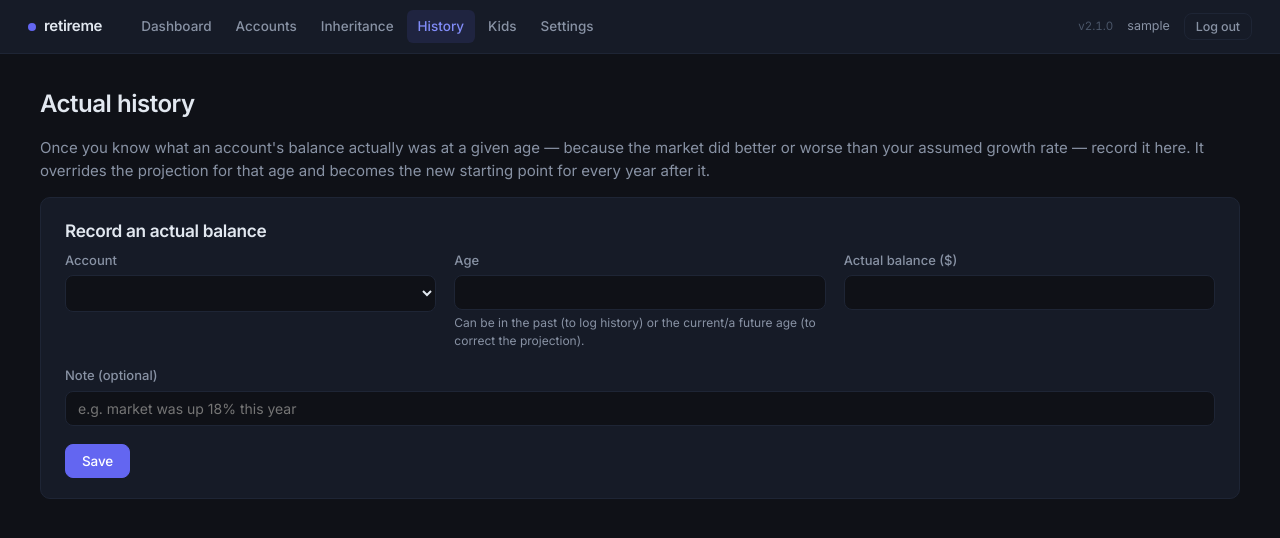
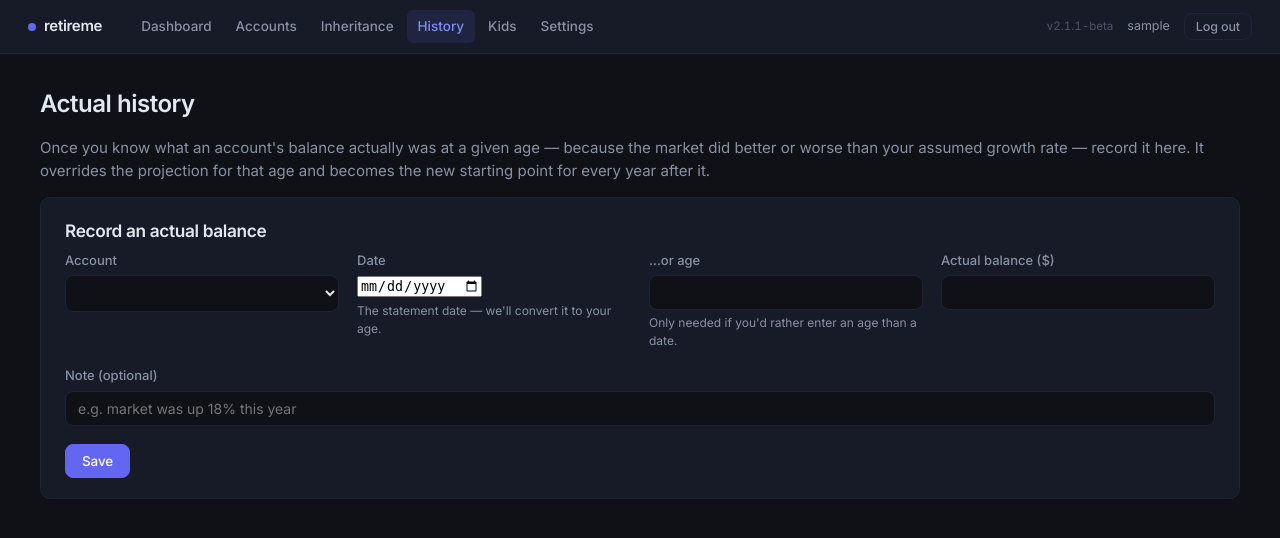
Before and after one commit to SimonBrooker/retireme, a Flask app: page /history/ in a window 1280 px wide. Shown: the top 538 px of the page. Run offline with Flask 3, Linux system fonts and the light colour scheme; a user stored in the database is signed in; tables that the repository leaves empty hold one stand-in row (values such as "Sample post"); lists and menus that the app fills with data are empty; parts of the project's set-up code (start-up, migrations or seed data) failed here and were passed over.

Commit message:
v2.1.1-beta: record actuals by date, not just age
Actuals can now be entered by calendar date on both the History page
(adult accounts, when a profile date of birth is set) and the Kids page
(always, since a child's DOB is required). The date is converted to the
owner's age via the existing calculate_age(), so the projection engine
and the age-based charts are unchanged — a date is just a nicer way to
produce the age number.

- New nullable Snapshot.snapshot_date column (added via _ensure_schema);
  `age` remains the engine's source of truth.
- Shared resolve_actual_age() helper: a submitted date wins when a DOB is
  available, otherwise the explicit age field is used. Age-only entry
  still works (e.g. adult accounts with no DOB).
- Forms show a date picker with a live "→ age N" preview (actuals-date.js,
  matching the server's completed-years convention); tables gained a Date
  column.
- Export/import round-trips the optional date; older backups without it
  still import fine.

Known limitation: annual granularity — two dates within the same age-year
map to the same age, and the later reading wins.

```diff
--- a/app/__init__.py
+++ b/app/__init__.py
@@ -11,7 +11,7 @@ from werkzeug.middleware.proxy_fix import ProxyFix
 from app.extensions import db, login_manager, limiter
 
 
-APP_VERSION = "2.1.0"
+APP_VERSION = "2.1.1-beta"
 
 
 def create_app():
@@ -280,6 +280,11 @@ def _ensure_schema():
             conn.execute(text("ALTER TABLE account ADD COLUMN child_id INTEGER"))
             conn.commit()
 
+        snapshot_cols = {row[1] for row in conn.execute(text("PRAGMA table_info(snapshot)"))}
+        if "snapshot_date" not in snapshot_cols:
+            conn.execute(text("ALTER TABLE snapshot ADD COLUMN snapshot_date DATE"))
+            conn.commit()
+
         # Decumulation (and its tax_settings table) has been removed. This is
         # a one-time cleanup for anyone who had it — drops the now-unused
         # table if it's still there from an earlier version; a no-op on any
--- a/app/models.py
+++ b/app/models.py
@@ -202,6 +202,10 @@ class Snapshot(db.Model):
     id = db.Column(db.Integer, primary_key=True)
     account_id = db.Column(db.Integer, db.ForeignKey("account.id"), nullable=False)
     age = db.Column(db.Integer, nullable=False)
+    # Optional real-world date this balance was true. `age` remains the source of
+    # truth the projection engine keys on; when a date is entered we derive `age`
+    # from the relevant date of birth and keep the date here for display/export.
+    snapshot_date = db.Column(db.Date, nullable=True)
     balance = db.Column(db.Float, nullable=False)
     note = db.Column(db.String(255), nullable=True)
     recorded_at = db.Column(db.DateTime, default=lambda: datetime.now(timezone.utc))
--- a/app/routes/history.py
+++ b/app/routes/history.py
@@ -1,13 +1,29 @@
 import json
+from datetime import date
 
 from flask import Blueprint, render_template, redirect, url_for, request, flash
 from flask_login import login_required, current_user
 
 from app.extensions import db
-from app.models import Account, Snapshot
+from app.models import Account, Snapshot, calculate_age
 from app.projections import project
 
 history_bp = Blueprint("history", __name__, url_prefix="/history")
+
+
+def resolve_actual_age(form, dob):
+    """Work out the age an actual should be filed under.
+
+    If a `snapshot_date` is supplied and a date of birth is available, derive
+    the age from it (returning the date too, for display/export). Otherwise fall
+    back to the explicit `age` field. `age` stays the projection engine's key;
+    the date is convenience/metadata. Raises ValueError/KeyError on bad input.
+    """
+    date_raw = (form.get("snapshot_date") or "").strip()
+    if date_raw and dob:
+        snap_date = date.fromisoformat(date_raw)  # ValueError on bad format
+        return calculate_age(dob, snap_date), snap_date
+    return int(form["age"]), None  # ValueError/KeyError if age missing/invalid
 
 
 class _AccountWithoutSnapshots:
@@ -89,10 +105,10 @@ def add():
         return redirect(url_for("history.index"))
 
     try:
-        age = int(request.form["age"])
+        age, snap_date = resolve_actual_age(request.form, current_user.profile.date_of_birth)
         balance = float(request.form["balance"])
     except (ValueError, KeyError):
-        flash("Enter a valid age and balance.", "error")
+        flash("Enter a valid balance and either a date or an age.", "error")
         return redirect(url_for("history.index"))
 
     existing = Snapshot.query.filter_by(account_id=account.id, age=age).first()
@@ -100,9 +116,14 @@ def add():
     if existing:
         existing.balance = balance
         existing.note = note
+        existing.snapshot_date = snap_date
         flash(f"Updated {account.name} at age {age}.", "success")
     else:
-        db.session.add(Snapshot(account_id=account.id, age=age, balance=balance, note=note))
+        db.session.add(
+            Snapshot(
+                account_id=account.id, age=age, snapshot_date=snap_date, balance=balance, note=note
+            )
+        )
         flash(f"Recorded {account.name} at age {age}.", "success")
     db.session.commit()
     return redirect(url_for("history.index"))
--- /dev/null
+++ b/app/static/js/actuals-date.js
@@ -0,0 +1,37 @@
+// Live "date → age" preview for the actuals forms. Purely cosmetic: the server
+// re-derives the age authoritatively on submit (see history.resolve_actual_age).
+// Uses the same completed-years convention as models.calculate_age so what the
+// user sees here matches what gets stored.
+(function () {
+  function ageOn(dobStr, dateStr) {
+    const dob = new Date(dobStr + "T00:00:00");
+    const on = new Date(dateStr + "T00:00:00");
+    if (isNaN(dob) || isNaN(on)) return null;
+    let age = on.getFullYear() - dob.getFullYear();
+    const beforeBirthday =
+      on.getMonth() < dob.getMonth() ||
+      (on.getMonth() === dob.getMonth() && on.getDate() < dob.getDate());
+    if (beforeBirthday) age -= 1;
+    return age;
+  }
+
+  document.querySelectorAll("[data-age-preview]").forEach(function (input) {
+    const dob = input.dataset.dob;
+    const field = input.closest(".field") || input.parentElement;
+    const out = field ? field.querySelector("[data-age-out]") : null;
+    if (!out) return;
+
+    function update() {
+      if (!input.value) {
+        out.textContent = "";
+        return;
+      }
+      const age = ageOn(dob, input.value);
+      out.textContent = age === null ? "" : "→ age " + age;
+    }
+
+    input.addEventListener("change", update);
+    input.addEventListener("input", update);
+    update();
+  });
+})();
--- a/app/templates/history.html
+++ b/app/templates/history.html
@@ -22,11 +22,24 @@
           {% endfor %}
         </select>
       </div>
+      {% if current_user.profile.date_of_birth %}
+      <div class="field">
+        <label>Date</label>
+        <input type="date" name="snapshot_date" data-age-preview data-dob="{{ current_user.profile.date_of_birth.isoformat() }}">
+        <div class="hint">The statement date — we'll convert it to your age. <span class="mono" data-age-out></span></div>
+      </div>
+      <div class="field">
+        <label>…or age</label>
+        <input type="number" name="age">
+        <div class="hint">Only needed if you'd rather enter an age than a date.</div>
+      </div>
+      {% else %}
       <div class="field">
         <label>Age</label>
         <input type="number" name="age" required>
-        <div class="hint">Can be in the past (to log history) or the current/a future age (to correct the projection).</div>
+        <div class="hint">Can be in the past (to log history) or the current/a future age (to correct the projection). Set your date of birth in Settings to record actuals by date instead.</div>
       </div>
+      {% endif %}
       <div class="field">
         <label>Actual balance ({{ current_user.profile.currency_symbol }})</label>
         <input type="number" step="0.01" name="balance" required>
@@ -50,12 +63,13 @@
   <div class="table-scroll">
   <table class="ledger">
     <thead>
-      <tr><th>Age</th><th>Actual balance</th><th>Note</th><th></th></tr>
+      <tr><th>Age</th><th>Date</th><th>Actual balance</th><th>Note</th><th></th></tr>
     </thead>
     <tbody>
       {% for s in a.snapshots %}
       <tr>
         <td>{{ s.age }}</td>
+        <td class="dim mono" style="font-size:0.8rem;">{{ s.snapshot_date.isoformat() if s.snapshot_date else "—" }}</td>
         <td>{{ current_user.profile.currency_symbol }}{{ "{:,.0f}".format(s.balance) }}</td>
         <td style="text-align:left;" class="dim">{{ s.note or "" }}</td>
         <td>
@@ -79,4 +93,5 @@
 {% block scripts %}
 <script src="{{ url_for('static', filename='js/chart.umd.min.js') }}"></script>
 <script src="{{ url_for('static', filename='js/history-charts.js') }}"></script>
+<script src="{{ url_for('static', filename='js/actuals-date.js') }}"></script>
 {% endblock %}
```
Also changed, not shown: app/data_io.py (+19 -2 lines), app/routes/kids.py (+10 -4 lines), app/templates/kids.html (+11 -4 lines), 1 other file.
